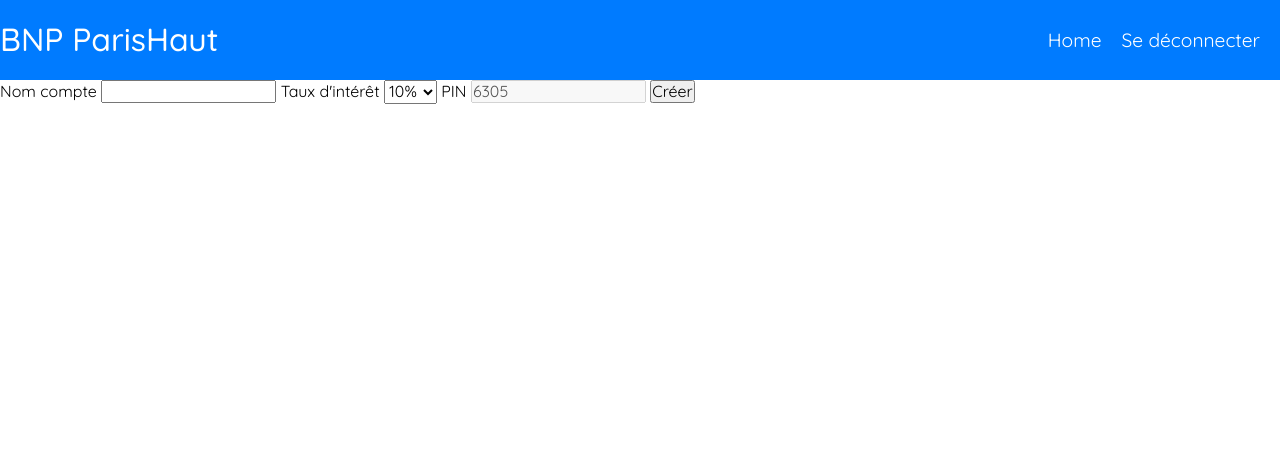
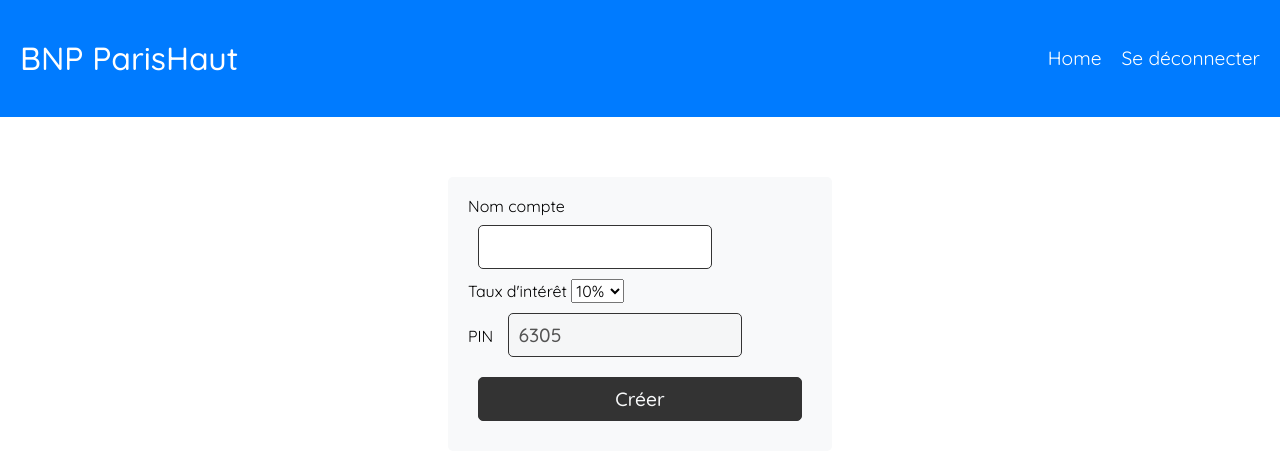
Before and after one commit to Fod9/djangoBNP, a Django app: page /banque/comptes/creer in a window 1280 px wide. Shown: the top 460 px of the page. Run offline with Django 5.2, Linux system fonts and the light colour scheme; a user stored in the database is signed in.

Commit message:
small fixes and style

```diff
--- a/banques/models.py
+++ b/banques/models.py
@@ -8,7 +8,7 @@ class CompteEnBanque(models.Model):
     compte_id = models.AutoField(primary_key=True)
     nom = models.CharField(max_length=255)
     solde = models.FloatField(default=0.0)
-    taux_interet = models.FloatField(default=0.01)
+    taux_interet = models.FloatField(default=10)
     pin = models.PositiveIntegerField(default=0)
     date_creation = models.DateTimeField(auto_now_add=True)
     utilisateur = models.ForeignKey('users.Utilisateur', related_name='comptes', on_delete=models.CASCADE, null=True)
--- a/banques/templates/creer_compte.html
+++ b/banques/templates/creer_compte.html
@@ -1,7 +1,12 @@
 {% extends 'layout/layout.html' %}
+{%  load static %}
+
+{% block css %}
+    <link rel="stylesheet" href="{% static 'banquemanager/css/banques/creer_compte.css' %}">
+{% endblock %}
 
 {% block content %}
-    <form action="{% url 'banques:creer_compte' %}" method="post">
+    <form action="{% url 'banques:creer_compte' %}" method="post" id="creer_compte">
         {% csrf_token %}
         <label for="nom">Nom compte
             <input type="text" name="nom" id="nom" required>
@@ -9,9 +14,9 @@
         <label for="taux_interet">
             Taux d'intérêt
             <select name="taux_interet" id="taux_interet">
-                <option value="0.05">5%</option>
-                <option value="0.1" selected>10%</option>
-                <option value="0.2">20%</option>
+                <option value="5">5%</option>
+                <option value="10" selected>10%</option>
+                <option value="20">20%</option>
             </select>
         </label>
 
--- a/banques/templates/home.html
+++ b/banques/templates/home.html
@@ -20,6 +20,8 @@
             {% endfor %}
         </ul>
 
-        <a href="/banque/comptes/creer">Créer un compte</a>
+        <div id="creer_compte">
+            <a href="/banque/comptes/creer">Créer un compte</a>
+        </div>
     </div>
 {% endblock %}
--- a/banques/views.py
+++ b/banques/views.py
@@ -56,7 +56,9 @@ def creer_compte(request):
 
 @login_required
 def accueil_banque(request):
-    user = request.user
+    user = Utilisateur.objects.get(pk=request.user.utilisateur_id)
+
+    print(user)
 
     comptes_dans_la_banque = CompteEnBanque.objects.filter(utilisateur=user)
 
--- /dev/null
+++ b/static/banquemanager/css/banques/creer_compte.css
@@ -0,0 +1,32 @@
+#creer_compte {
+    display: flex;
+    justify-content: center;
+    margin: 60px auto;
+    flex-direction: column;
+    width: 80%;
+    background: #f8f9fa;
+    padding: 20px;
+    border-radius: 5px;
+}
+
+#creer_compte input {
+    margin: 10px;
+    padding: 10px;
+    border: 1px solid #333;
+    border-radius: 5px;
+    font-size: 1.2em;
+    font-weight: 450;
+}
+
+#creer_compte input[type="submit"] {
+    background: #333;
+    color: #f8f9fa;
+    padding: 10px;
+    cursor: pointer;
+}
+
+@media screen and (min-width: 768px) {
+    #creer_compte {
+        width: 30%;
+    }
+}
--- a/static/banquemanager/css/header.css
+++ b/static/banquemanager/css/header.css
@@ -1,12 +1,14 @@
-header h1 {
+header #header_name {
     text-align: center;
     font-size: 2em;
+    margin: 0 0 0 20px;
     font-weight: 450;
     color: white;
 }
 
 header {
     display: flex;
+    padding: 40px 0;
     align-items: center;
     justify-content: space-between;
 }
--- a/templates/layout/header.html
+++ b/templates/layout/header.html
@@ -1,6 +1,6 @@
 <header>
     <div>
-        <h1>BNP ParisHaut</h1>
+        <h1 id="header_name">BNP ParisHaut</h1>
     </div>
     <div class="links">
         <a href="/banque">Home</a>
```
Also changed, not shown: static/banquemanager/css/banques/home.css (+12 -0 lines), static/banquemanager/css/users/login.css (added, +35 -0 lines), static/banquemanager/css/users/register.css (added, +35 -0 lines), users/templates/login.html (+6 -1 lines), users/templates/register.html (+6 -1 lines), db.sqlite3.
